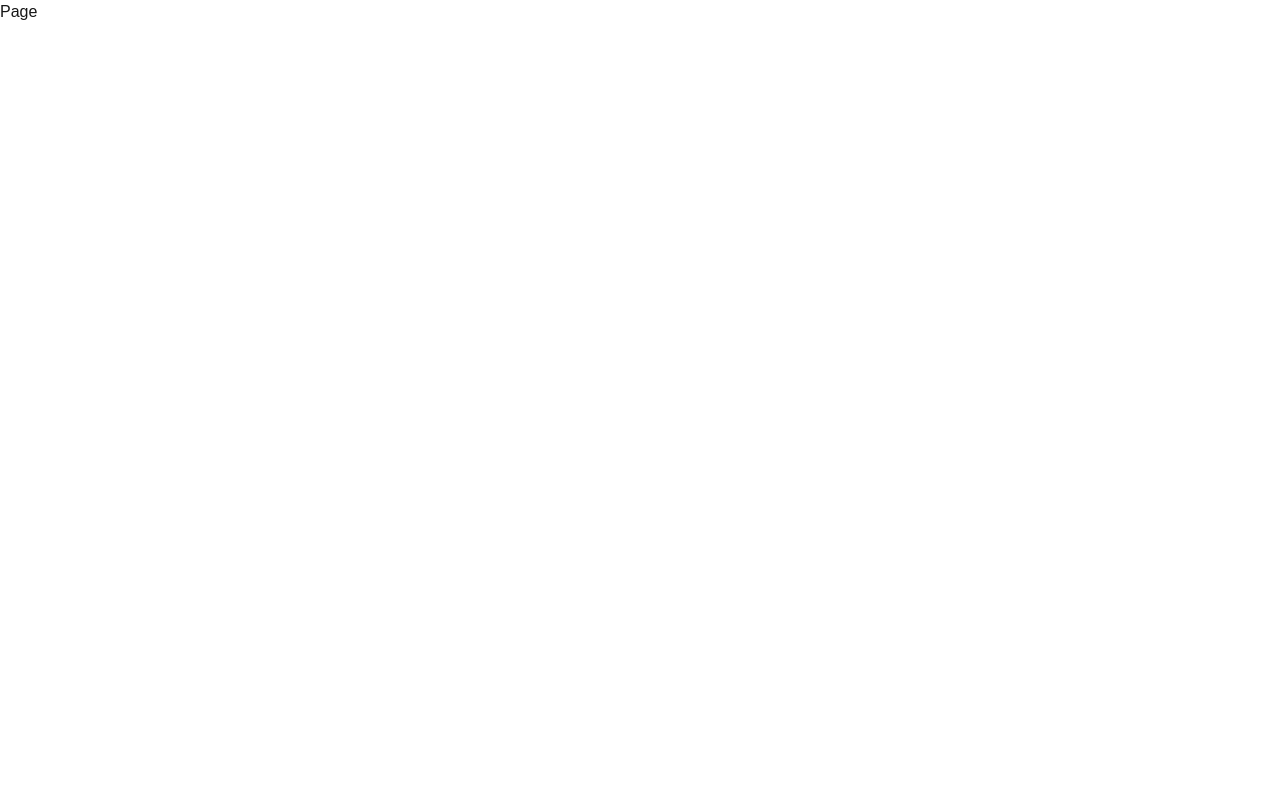
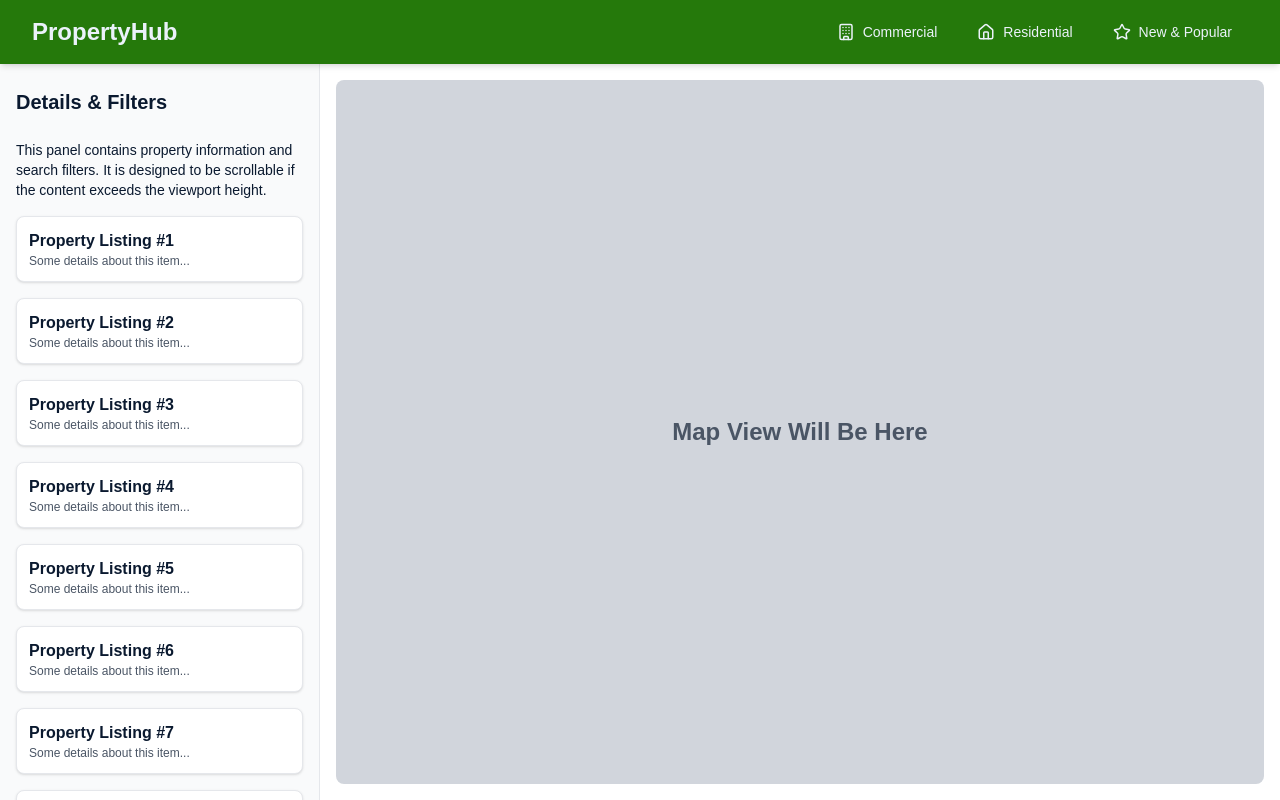
Before and after one commit to NixonOjiem/PropertyHub, a Next.js app in the folder frontend/: page /maps in a window 1280 px wide. Built offline with nearby package versions, Linux system fonts and the light colour scheme.

Commit message:
created other pages with basic html css

```diff
--- a/frontend/package.json
+++ b/frontend/package.json
@@ -11,6 +11,7 @@
   "dependencies": {
     "@react-oauth/google": "^0.12.2",
     "google-auth-library": "^10.1.0",
+    "lucide-react": "^0.517.0",
     "next": "15.3.3",
     "next-auth": "^4.24.11",
     "react": "^19.0.0",
--- a/frontend/src/app/maps/page.tsx
+++ b/frontend/src/app/maps/page.tsx
@@ -1,8 +1,60 @@
+'use client'
 import React from 'react'
+import NavigationBar from '@/components/NavigationBar'
+import MapsView from '@/components/MapsView'
+import InformationalComponent from '@/components/InformationalComponent'
+
+const colorStyles = `
+  :root {
+    --primary-color: #25790b;
+    --secondary-color: #122b9c;
+    --text-color: #ebf2fa;
+    --text-color-dark: #0a192f;
+  }
+`;
 
 function Page() {
   return (
-    <div>Page</div>
+     <>
+      <style>{colorStyles}</style>
+
+      {/* KEY LAYOUT CLASSES:
+        - `flex flex-col`: Makes the entire page a vertical flex container.
+        - `h-screen`: Ensures the container takes up the full viewport height.
+        - `overflow-hidden`: Prevents the whole page from scrolling.
+      */}
+      <div className="flex flex-col h-screen bg-white overflow-hidden">
+
+        {/* NavigationBar takes its natural height. */}
+        <NavigationBar />
+
+        {/* KEY LAYOUT CLASSES:
+          - `flex-grow`: Allows this main content area to expand and fill the remaining vertical space.
+          - `flex-col md:flex-row`: Stacks panels on mobile, places them side-by-side on desktop.
+          - `overflow-hidden`: Prevents weird scrolling issues within the main area.
+        */}
+        <div className="flex-grow flex flex-col md:flex-row overflow-hidden">
+
+          {/* INFORMATIONAL PANEL:
+            - `md:w-1/4`: Takes 25% of width on medium screens and up.
+            - `overflow-y-auto`: CRITICAL. This makes ONLY this panel scrollable.
+          */}
+          <div className="w-full md:w-1/4 p-4 bg-gray-50 border-r border-gray-200 overflow-y-auto">
+            <InformationalComponent />
+          </div>
+
+          {/* MAPS VIEW:
+            - `md:w-3/4`: Takes 75% of width on medium screens and up.
+            - `p-4`: Adds padding around the map itself.
+            - `flex-grow`: Ensures it takes up remaining space on mobile view.
+          */}
+          <div className="w-full md:w-3/4 p-4 flex-grow md:flex-grow-0">
+            <MapsView />
+          </div>
+
+        </div>
+      </div>
+    </>
   )
 }
 
--- /dev/null
+++ b/frontend/src/components/InformationalComponent.tsx
@@ -0,0 +1,20 @@
+import React from 'react'
+
+function InformationalComponent() {
+  return (
+    <div className="text-[var(--text-color-dark)]">
+    <h2 className="text-xl font-bold mb-4 sticky top-0 bg-gray-50 py-2">Details & Filters</h2>
+    <p className="text-sm mb-4">This panel contains property information and search filters. It is designed to be scrollable if the content exceeds the viewport height.</p>
+    <div className="space-y-4">
+      {Array.from({ length: 20 }).map((_, i) => (
+        <div key={i} className="p-3 bg-white rounded-lg shadow-sm border border-gray-200">
+          <p className="font-semibold">Property Listing #{i + 1}</p>
+          <p className="text-xs text-gray-600">Some details about this item...</p>
+        </div>
+      ))}
+    </div>
+  </div>
+  )
+}
+
+export default InformationalComponent
--- /dev/null
+++ b/frontend/src/components/MapsView.tsx
@@ -0,0 +1,12 @@
+
+import React from 'react'
+
+function MapsView() {
+  return (
+    <div className="w-full h-full bg-gray-300 rounded-lg flex items-center justify-center">
+    <p className="text-gray-600 text-2xl font-bold">Map View Will Be Here</p>
+  </div>
+  )
+}
+
+export default MapsView
--- /dev/null
+++ b/frontend/src/components/NavigationBar.tsx
@@ -0,0 +1,93 @@
+'use client';
+import React, { useState } from 'react';
+import { Menu, X, Building, Home, Star } from 'lucide-react';
+
+// It's a good practice to define your colors in your tailwind.config.js,
+// but for a self-contained component, we can add them via a style tag.
+const colorStyles = `
+  :root {
+    --primary-color: #25790b;
+    --secondary-color: #122b9c;
+    --text-color: #ebf2fa;
+    --text-color-dark: #0a192f;
+  }
+`;
+
+// Helper component for navigation links to avoid repetition
+const NavLink = ({ href, children, isMobile, onClick }) => (
+  <a
+    href={href}
+    onClick={onClick}
+    className={`flex items-center gap-2 rounded-md px-4 py-2 text-sm font-medium transition-colors duration-200 ease-in-out ${
+      isMobile
+        ? 'text-gray-700 hover:bg-green-100'
+        : 'text-[var(--text-color)] hover:bg-white/20'
+    }`}
+  >
+    {children}
+  </a>
+);
+
+
+export default function NavigationBar() {
+  const [isMenuOpen, setIsMenuOpen] = useState(false);
+
+  const navLinks = [
+    { href: "/commercial", text: "Commercial", icon: <Building size={18} /> },
+    { href: "/residential", text: "Residential", icon: <Home size={18} /> },
+    { href: "/new", text: "New & Popular", icon: <Star size={18} /> },
+  ];
+
+  return (
+    <>
+      <style>{colorStyles}</style>
+      <header className="w-full bg-[var(--primary-color)] shadow-md z-50 flex-shrink-0">
+      <div className="mx-auto max-w-7xl px-4 sm:px-6 lg:px-8">
+        <div className="flex h-16 items-center justify-between">
+          <div className="flex-shrink-0">
+            <a href="/" className="text-2xl font-bold text-[var(--text-color)]">
+              PropertyHub
+            </a>
+          </div>
+          <nav className="hidden md:flex md:items-center md:space-x-2">
+            {navLinks.map((link) => (
+              <NavLink key={link.href} href={link.href}>
+                {link.icon}
+                <span>{link.text}</span>
+              </NavLink>
+            ))}
+          </nav>
+          <div className="flex items-center md:hidden">
+            <button
+              onClick={() => setIsMenuOpen(!isMenuOpen)}
+              className="inline-flex items-center justify-center rounded-md p-2 text-[var(--text-color)] hover:bg-white/20 focus:outline-none"
+              aria-controls="mobile-menu"
+              aria-expanded={isMenuOpen}
+            >
+              <span className="sr-only">Open main menu</span>
+              {isMenuOpen ? <X size={24} /> : <Menu size={24} />}
+            </button>
+          </div>
+        </div>
+      </div>
+      {isMenuOpen && (
+        <div className="md:hidden" id="mobile-menu">
+          <div className="space-y-1 bg-white px-2 pb-3 pt-2 sm:px-3">
+            {navLinks.map((link) => (
+              <NavLink
+                key={link.href}
+                href={link.href}
+                isMobile
+                onClick={() => setIsMenuOpen(false)}
+              >
+                {link.icon}
+                <span className="text-[var(--text-color-dark)]">{link.text}</span>
+              </NavLink>
+            ))}
+          </div>
+        </div>
+      )}
+      </header>
+    </>
+  );
+}
```
Also changed, not shown: 1 other file (tests, documents, lock files or other folders).
